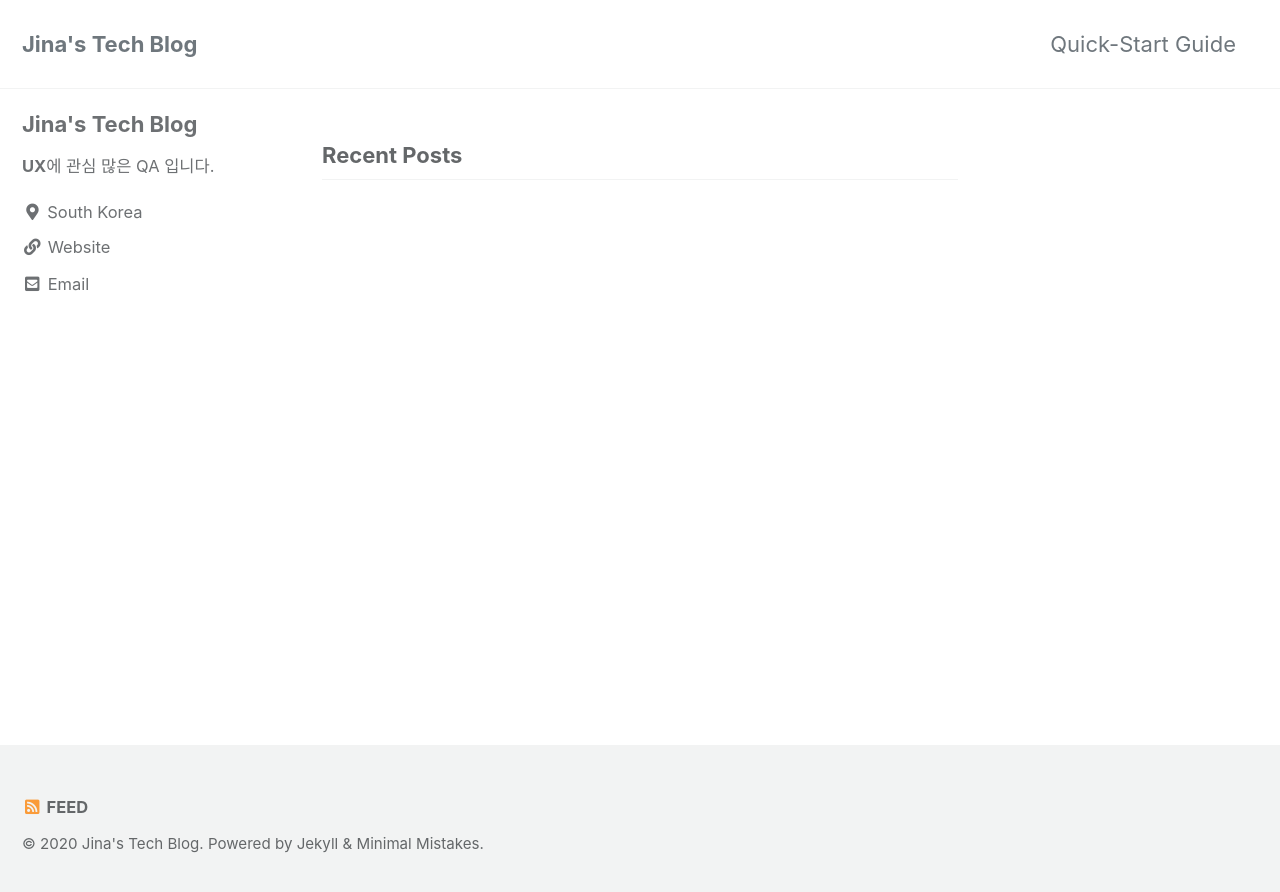
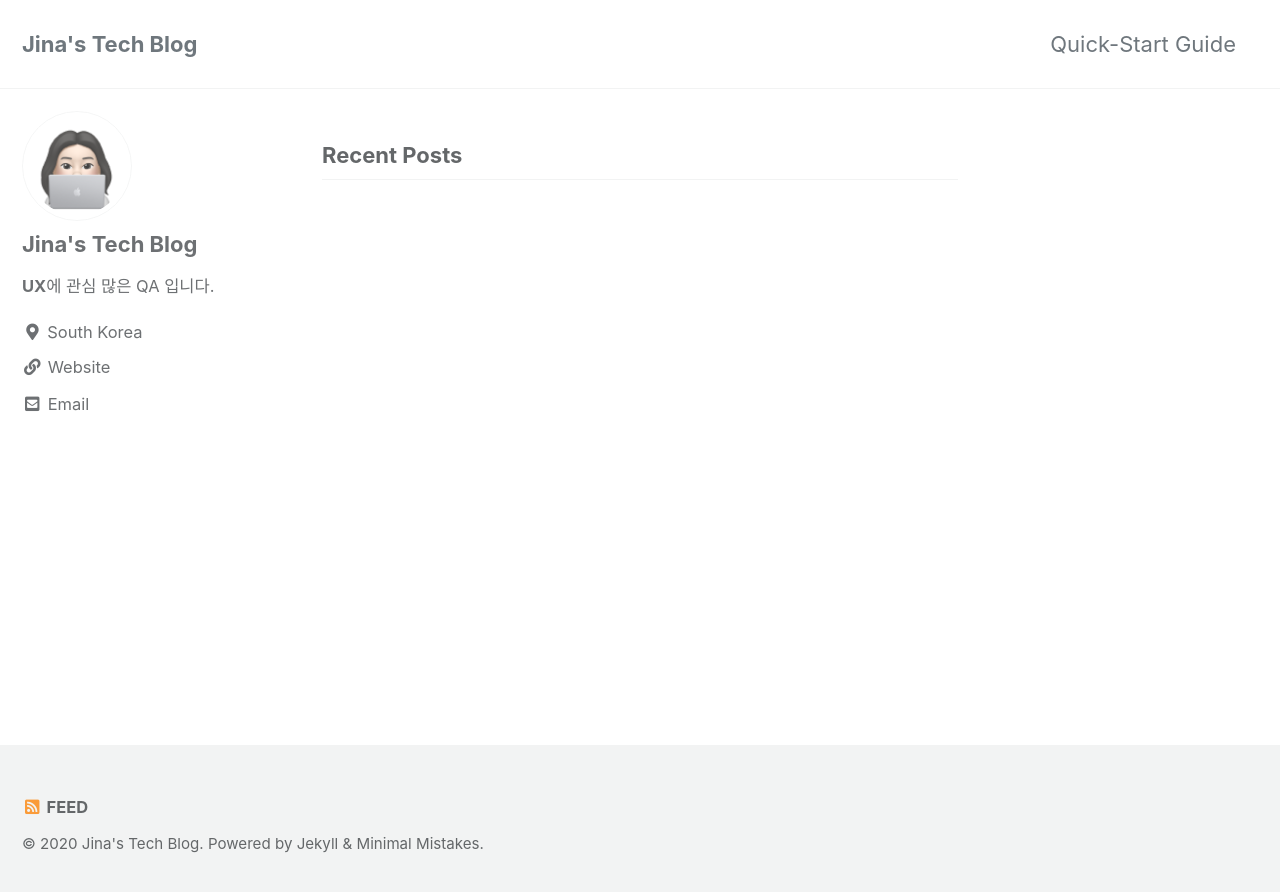
Before and after one commit to Jina13/Jina13.github.io, a Jekyll site: the page built from index.html, in a window 1280 px wide. Shown: the top 892 px of the page. Built offline with Jekyll 4.4.1, drawn with Linux system fonts in a browser that asks for light colours; cached includes are drawn as plain includes; a script bundle is joined from its source files by our own code; library files that are not in the unit come from our copies; the list of posts is cut into pages by our own code.

Commit message:
Theme Changed

```diff
--- a/_config.yml
+++ b/_config.yml
@@ -24,7 +24,7 @@ description              : #
 url                      : # the base hostname & protocol for your site e.g. "https://jina13.github.io/"
 baseurl                  : # the subpath of your site, e.g. "/blog"
 repository               : # GitHub username/repo-name e.g. "Jina13/Jina13.github.io"
-teaser                   : # path of fallback teaser image, e.g. "C:\/githubPages/Jina13.github.io/assets/images/bio-photo.png"
+teaser                   : /assets/images/bio-photo.png
 logo                     : # path of logo image to display in the masthead, e.g.
 masthead_title           : # overrides the website title displayed in the masthead, use " " for no title
 # breadcrumbs            : false # true, false (default)
@@ -94,7 +94,7 @@ analytics:
 # Site Author
 author:
   name             : "Jina's Tech Blog"
-  avatar           : # path of avatar image, e.g. "C:\/githubPages/Jina13.github.io/assets/images/bio-photo.png"
+  avatar           : assets/images/bio-photo.png
   bio              : "**UX**에 관심 많은 QA 입니다."
   location         : "South Korea"
   email            : "gina2567@naver.com"
```
